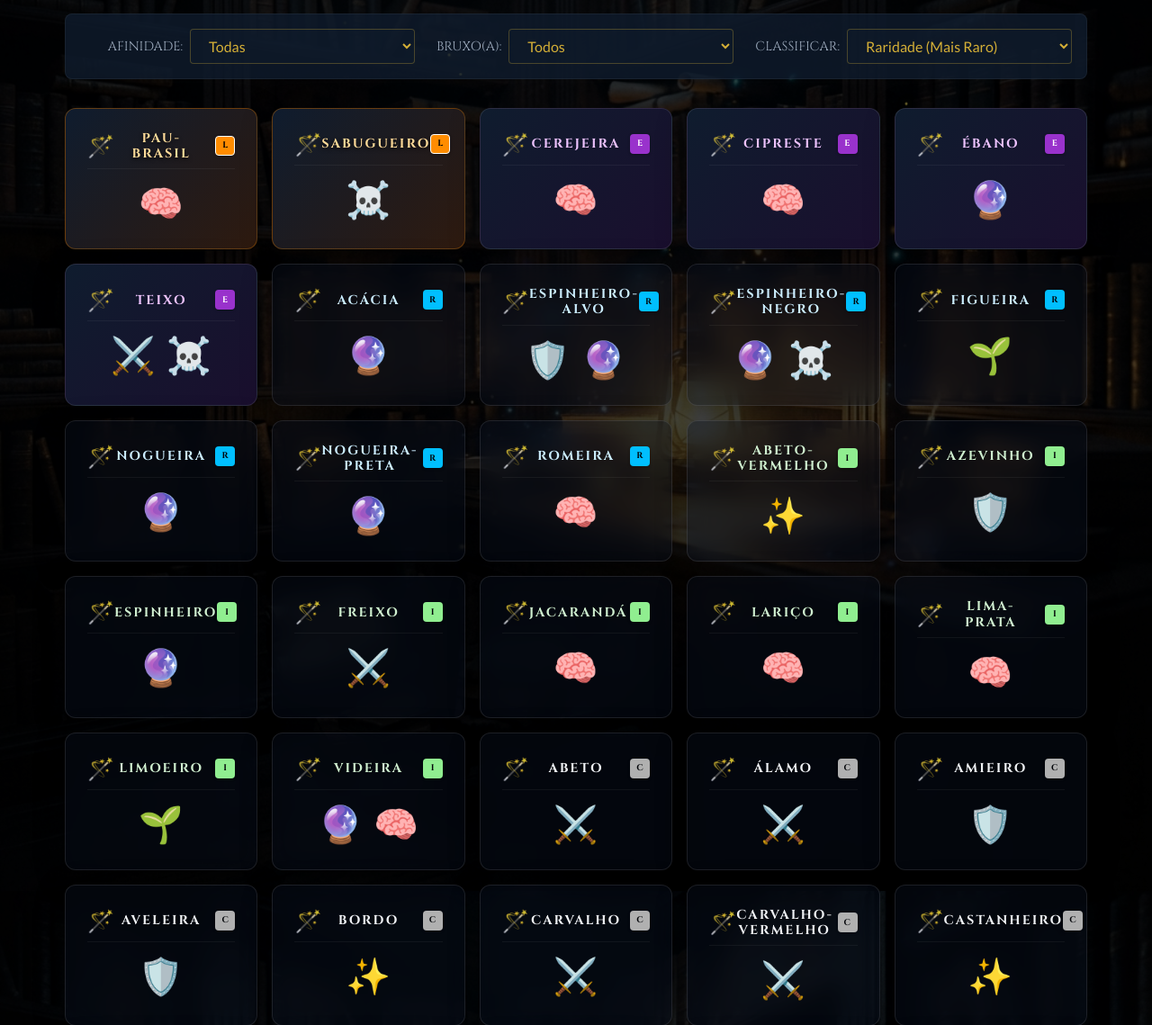
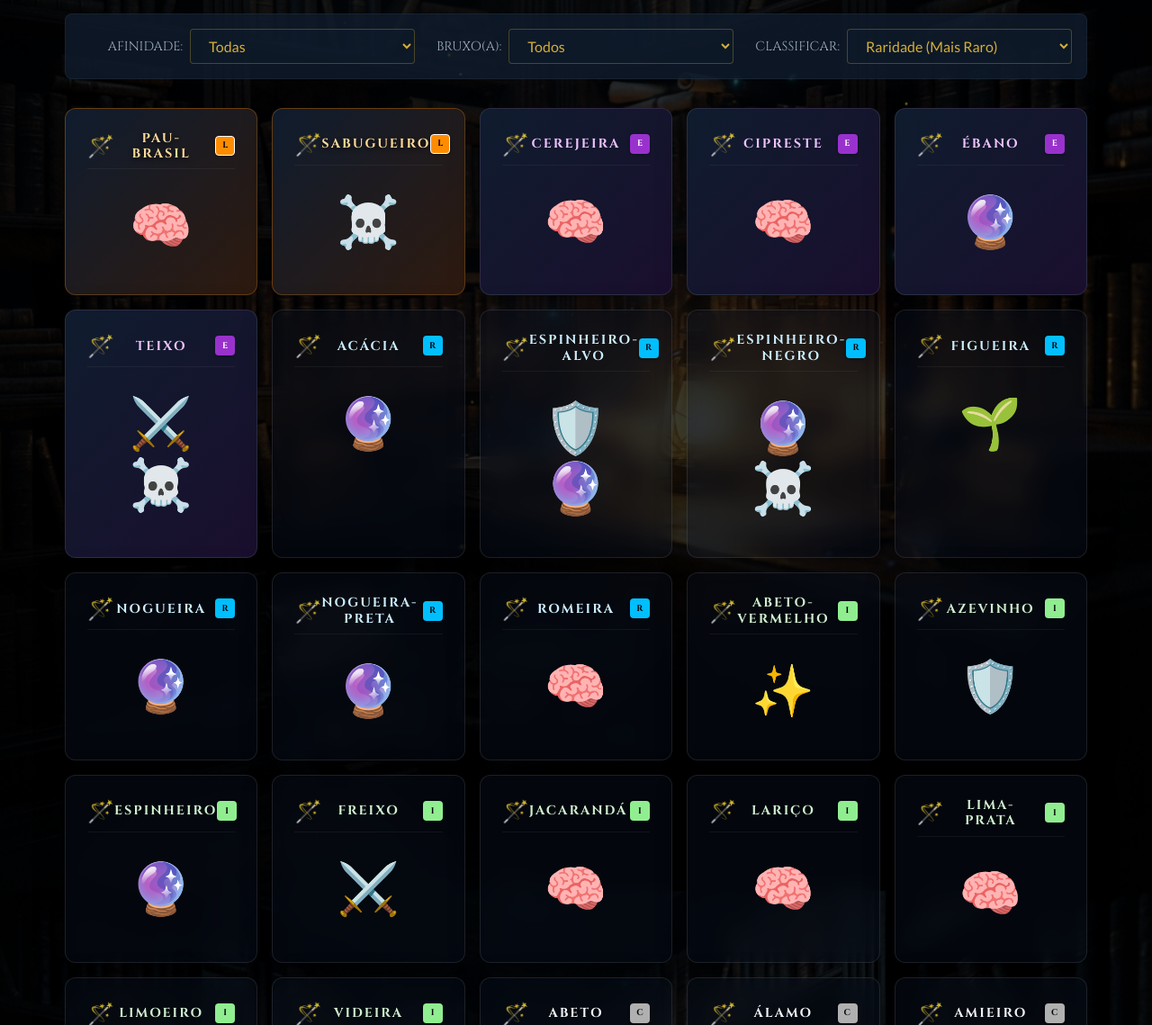
Before and after one commit to NewJhezz/o-mundo-magico, a Flask app: page /varinhas in a window 1280 px wide. Shown: the part 290-1429 px from the top of the page at 90% size. Run offline with Flask 3, Linux system fonts and the light colour scheme.

Commit message:
UI: Absolute alignment for wand headers and larger wood icons

```diff
--- a/static/css/style.css
+++ b/static/css/style.css
@@ -448,7 +448,8 @@ h1 {
 
 /* Tamanho Magnificado para Varinhas (Específico Madeiras) */
 .wood-card:not(.creature-card):not(.potion-card):not(.spell-card) .wood-affinity {
-    font-size: 2.5rem;
+    font-size: 3.5rem;
+    margin: 1rem 0;
 }
 
 /* Estilo Exclusivo de "Elegância" para Poções */
```
